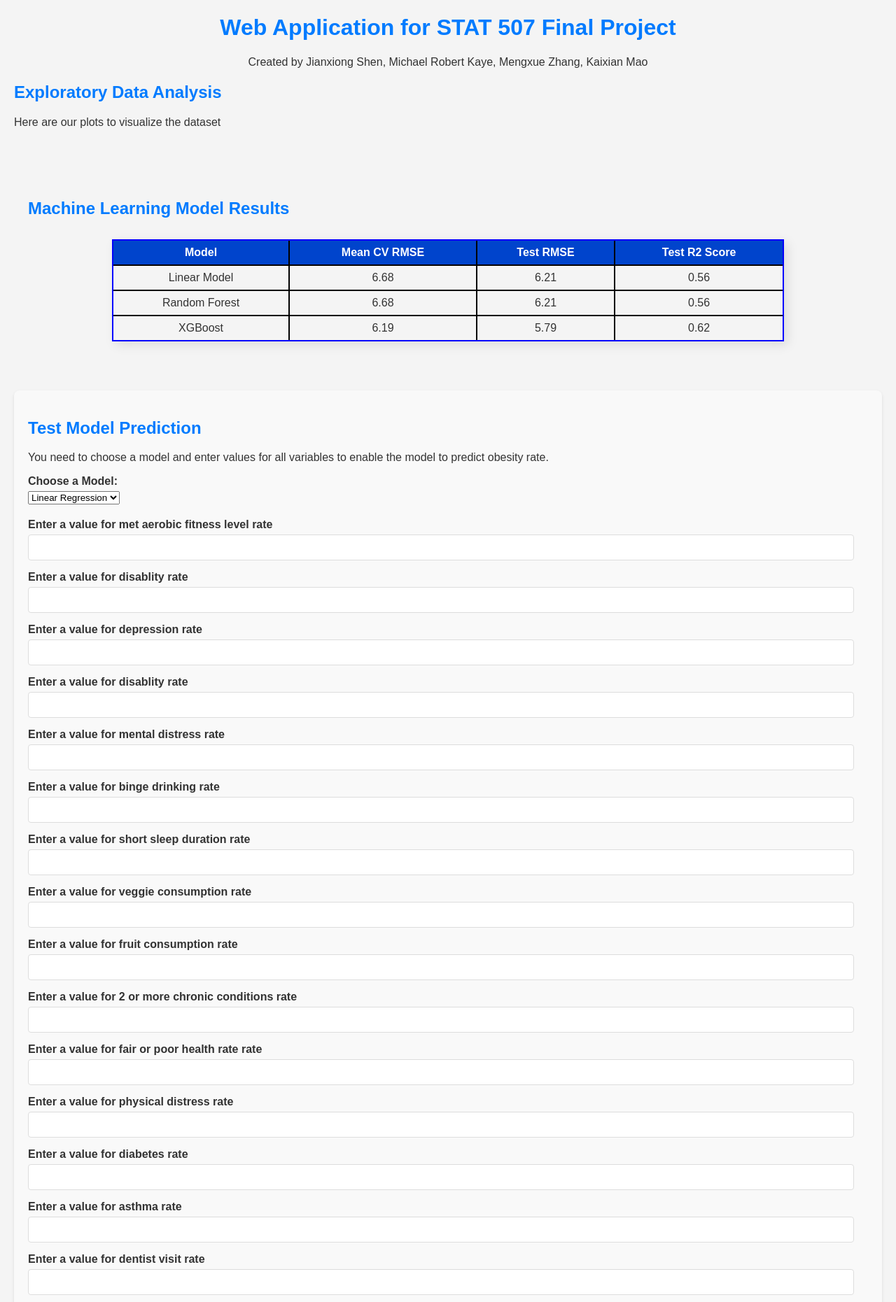
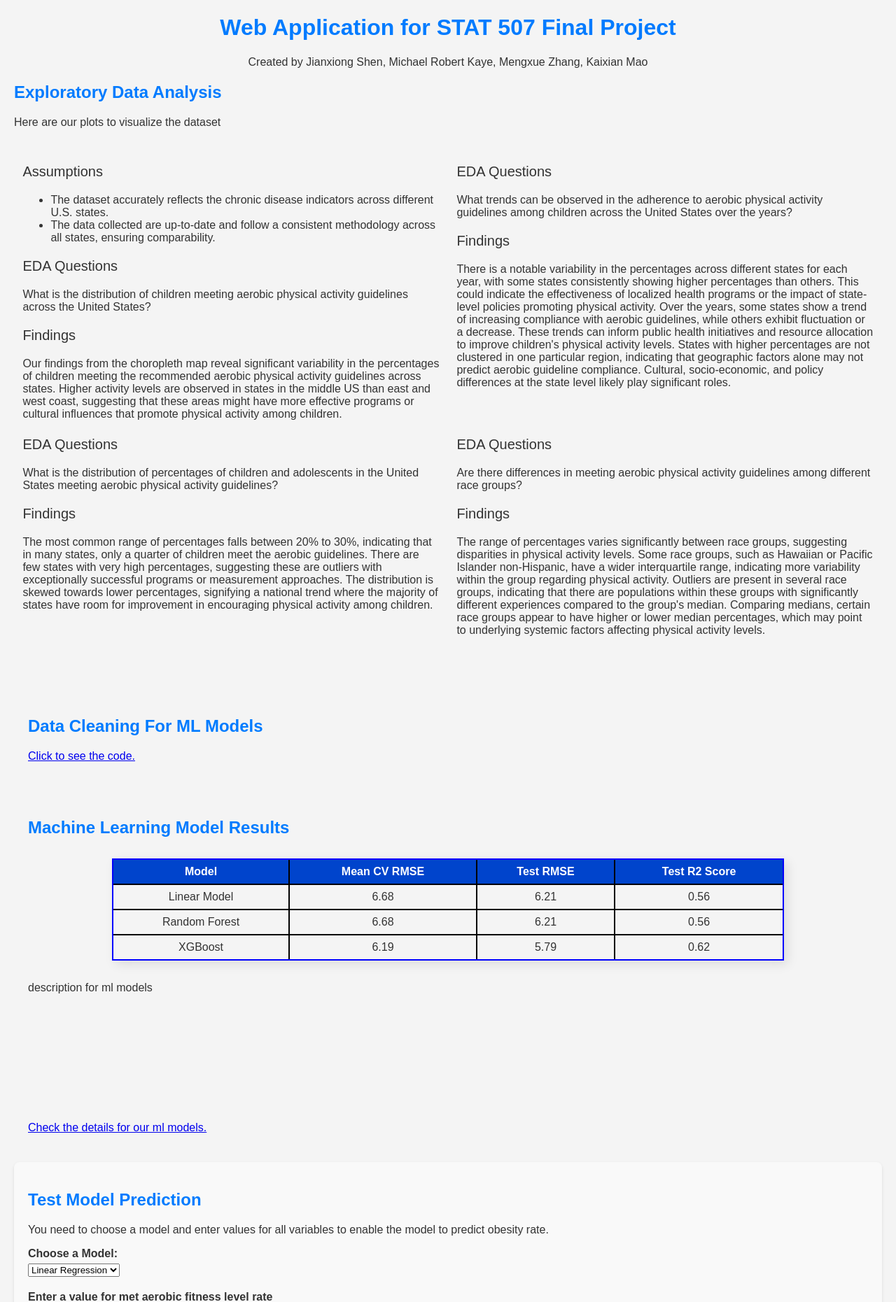
Before and after one commit to jianxion/STAT507FinalProj, a Flask app: template templates/index.html in a window 1280 px wide. Shown: the top 1861 px of the page at 70% size. Run offline with Flask 3, Linux system fonts and the light colour scheme; the template is opened without the code that fills it, so the values that code supplies are empty; parts of the project's set-up code (start-up, migrations or seed data) failed here and were passed over; some libraries are stand-ins or nearby versions.

Commit message:
second commit

```diff
--- a/app.py
+++ b/app.py
@@ -41,7 +41,25 @@
     # Filter to the specific question of interest
     filtered_df = df[df["Question"] == "Children and adolescents aged 6-13 years meeting aerobic physical activity guideline"]
 
-    fig2 = px.bar(filtered_df, x='LocationAbbr', y='DataValue', title='Percentage of Children Meeting Aerobic Guidelines by State', labels={'LocationAbbr': 'State', 'DataValue': 'Percentage'})
+    # fig2 = px.bar(filtered_df, x='LocationAbbr', y='DataValue', title='Percentage of Children Meeting Aerobic Guidelines by State', labels={'LocationAbbr': 'State', 'DataValue': 'Percentage'})
+    # Calculate the average percentage per year across all locations
+    yearly_data = filtered_df.groupby('YearStart')['DataValue'].mean().reset_index()
+
+    # Convert YearStart to integer for proper plotting
+    filtered_df['YearStart'] = pd.to_numeric(filtered_df['YearStart'])
+
+    # Group data by state and year, calculating the mean for each group
+    heatmap_data = filtered_df.groupby(['LocationAbbr', 'YearStart'])['DataValue'].mean().reset_index()
+
+    # Pivot the data to create a matrix format suitable for a heatmap
+    heatmap_data_pivot = heatmap_data.pivot(index='LocationAbbr', columns='YearStart', values='DataValue')
+
+    # Create the heatmap
+    fig2 = px.imshow(heatmap_data_pivot, labels=dict(x="Year", y="State", color="Average Percentage"),
+                    title="Heatmap of Percentages of Children Meeting Aerobic Guidelines",
+                    aspect="auto", origin="lower")
+    fig2.update_xaxes(side="bottom")
+
 
     # EDA 3
     # Histogram of Data Values
@@ -63,6 +81,14 @@
     #Render the home page
     return render_template('index.html', plot_div1=Markup(plot_div1), plot_div2=Markup(plot_div2), plot_div3=Markup(plot_div3), \
                            plot_div4=Markup(plot_div4))
+
+@app.route('/details', methods=['GET'])
+def get_details():
+    return render_template('details.html')
+
+@app.route('/analysis', methods=['GET'])
+def get_analysis():
+    return render_template('analysis.html')
 
 @app.route('/predict_model', methods=['POST'])
 def predict_model():
--- a/static/style.css
+++ b/static/style.css
@@ -27,13 +27,25 @@
     padding: 0;
     display: flex;
     flex-wrap: wrap;
-    justify-content: space-around;
+    justify-content: flex-start;
+    align-items: stretch;
+
 }
 
 .plot {
+    width: 48%;
     margin: 10px auto;
     box-sizing: border-box;
 }
+
+
+
+.description {
+    margin-top: 20px;
+    display: block;
+    height: 350px;
+}
+
 
 .Prediction {
     /* max-width: 600px; */
@@ -117,3 +129,13 @@
 tr:last-child th, tr:last-child td {
     border-bottom: none;
 }
+
+#mldescrip {
+    width: 100%;
+    height: 200px;
+}
+
+.dataclean {
+    /* margin-top: 20px; */
+    padding: 20px;
+}
--- a/templates/index.html
+++ b/templates/index.html
@@ -27,12 +27,70 @@
     <h2>Exploratory Data Analysis</h1>
     <p>Here are our plots to visualize the dataset</p>
     <div class="EDA" id="plot">
-        <div class="plot" id="plot1">{{ plot_div1|safe }}</div>
-        <div class="plot" id="plot2">{{ plot_div2|safe }}</div>
-        <div class="plot" id="plot3">{{ plot_div3|safe }}</div>
-        <div class="plot" id="plot4">{{ plot_div4|safe }}</div>
+        <div class="plot" id="plot1">{{ plot_div1|safe }}
+            <div class="description">
+                <p style="font-size: 20px;">Assumptions</p>
+                <ul>
+                    <li>The dataset accurately reflects the chronic disease indicators across different U.S. states.</li>
+                    <li>The data collected are up-to-date and follow a consistent methodology across all states, ensuring comparability.</li>
+                </ul>
+                <p style="font-size: 20px;">EDA Questions</p>
+                <p>What is the distribution of children meeting aerobic physical activity guidelines across the United States?</p>
+                <p style="font-size: 20px;">Findings</p>
+                <p>Our findings from the choropleth map reveal significant variability in the percentages of children meeting the recommended aerobic physical activity guidelines across states. Higher activity levels are observed in states in the middle US than east and west coast, suggesting that these areas might have more effective programs or cultural influences that promote physical activity among children.</p>
+            </div>
+        </div>
+
+        <div class="plot" id="plot2">{{ plot_div2|safe }}
+            <div class="description">
+                <p style="font-size: 20px;">EDA Questions</p>
+                <p>What trends can be observed in the adherence to aerobic physical activity guidelines among children across the United States over the years?</p>
+                <p style="font-size: 20px;">Findings</p>
+
+                <p>There is a notable variability in the percentages across different states for each year, with some states consistently showing higher percentages than others. This could indicate the effectiveness of localized health programs or the impact of state-level policies promoting physical activity.
+                    Over the years, some states show a trend of increasing compliance with aerobic guidelines, while others exhibit fluctuation or a decrease. These trends can inform public health initiatives and resource allocation to improve children's physical activity levels.
+                  States with higher percentages are not clustered in one particular region, indicating that geographic factors alone may not predict aerobic guideline compliance. Cultural, socio-economic, and policy differences at the state level likely play significant roles.</p>
+
+            </div>
+
+        </div>
+
+        <div class="plot" id="plot3">{{ plot_div3|safe }}
+            <div class="description">
+                <p style="font-size: 20px;">EDA Questions</p>
+                <p>What is the distribution of percentages of children and adolescents in the United States meeting aerobic physical activity guidelines?</p>
+
+                <p style="font-size: 20px;">Findings</p>
+
+                <p>The most common range of percentages falls between 20% to 30%, indicating that in many states, only a quarter of children meet the aerobic guidelines.
+                  There are few states with very high percentages, suggesting these are outliers with exceptionally successful programs or measurement approaches.
+                  The distribution is skewed towards lower percentages, signifying a national trend where the majority of states have room for improvement in encouraging physical activity among children.</p>
+            </div>
+
+        </div>
+
+        <div class="plot" id="plot4">{{ plot_div4|safe }}
+            <div class="description">
+                <p style="font-size: 20px;">EDA Questions</p>
+                <p>Are there differences in meeting aerobic physical activity guidelines among different race groups?</p>
+
+                <p style="font-size: 20px;">Findings</p>
+
+                <p>The range of percentages varies significantly between race groups, suggesting disparities in physical activity levels.</li>
+                  Some race groups, such as Hawaiian or Pacific Islander non-Hispanic, have a wider interquartile range, indicating more variability within the group regarding physical activity.
+                  Outliers are present in several race groups, indicating that there are populations within these groups with significantly different experiences compared to the group's median.
+                  Comparing medians, certain race groups appear to have higher or lower median percentages, which may point to underlying systemic factors affecting physical activity levels.</p>
+            </div>
+
+        </div>
 
     </div>
+
+    <div class="dataclean">
+        <h2>Data Cleaning For ML Models</h2>
+        <a href="{{url_for('get_analysis') }}">Click to see the code.</a>
+    </div>
+
 
     <div class="MLResults">
         <h2>Machine Learning Model Results</h1>
@@ -63,6 +121,8 @@
             </tr>
 
         </table>
+        <div id="mldescrip">description for ml models</div>
+        <a href="{{ url_for('get_details') }}">Check the details for our ml models.</a>
 
 
     </div>
--- a/templates/result.html
+++ b/templates/result.html
@@ -6,7 +6,7 @@
 </head>
 <body>
     <h2>Prediction Result</h1>
-    <p class="content">Predicted Value: {{ prediction }}</p>
+    <p class="content">Predicted Value for obesity rate: {{ prediction }}</p>
     <a href="/">Try Again</a>
 </body>
 </html>
```
